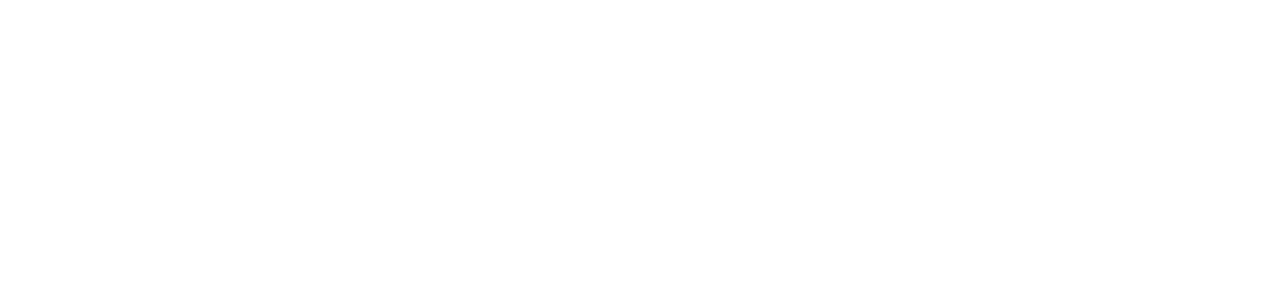
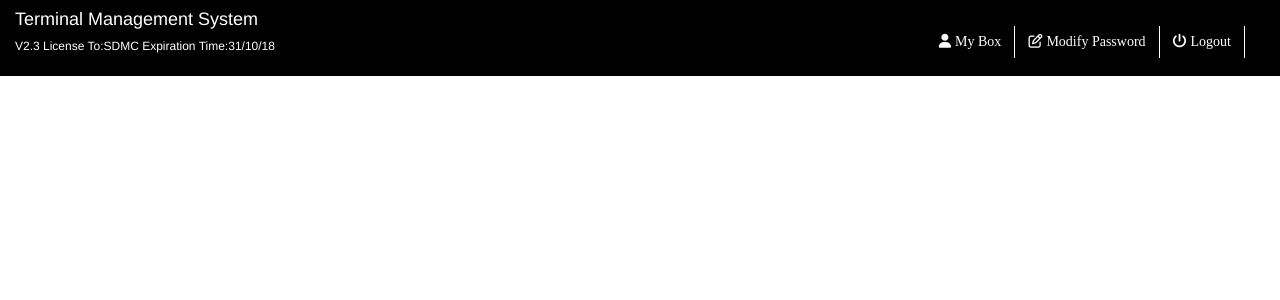
Before and after one commit to mounu12/MyBox, an Angular app: page / in a window 1280 px wide. Shown: the top 300 px of the page. Built offline with nearby package versions, Linux system fonts and the light colour scheme; a web font is replaced by a local one.

Commit message:
header links with dynamic

```diff
--- a/src/app/components/common/header/header.component.css
+++ b/src/app/components/common/header/header.component.css
@@ -479,7 +479,7 @@
   margin-top: 45px;
   margin-bottom: 28px;
 }
-.sdmcicon , .modifypasswordicon , .logouticon{
+.linkicon {
   padding-right:4px
 }
 
@@ -568,7 +568,7 @@
   background-image: none;
 }
 
-#custom-bootstrap-menu.navbar-default .navbar-nav>li>a {
+#custom-bootstrap-menu.navbar-default .navbar-nav>li>a  {
   color: #ffffff ;
   font-family: robotom !important;
   font-size: 14px;
--- a/src/app/components/common/header/header.component.html
+++ b/src/app/components/common/header/header.component.html
@@ -10,7 +10,7 @@
     <div class="collapse navbar-collapse navbar-menubuilder">
       <ul class="nav navbar-nav navbar-right m-right20" style="margin-top:26px;">
         <li *ngFor="let list of urlValues" [routerLinkActive]="['active']" [routerLinkActiveOptions]="{exact:true}">
-          <a class="navbarlink" routerLink={{list.urlLink}}><div [innerHTML]={{list.icon}}></div>{{list.urlName}}</a>
+          <a class="navbarlink" routerLink={{list.urlLink}}><b [innerHTML]='list.icon' class="linkicon"></b>{{list.urlName}}</a>
         </li>
         <!-- <li  routerLinkActive="active" routerLinkActiveOptions="{exact:true}">
           <a class="sdmclink" routerLink='#'><i class="fa fa-user sdmcicon"></i>sdmc</a>
--- a/src/app/components/common/header/header.component.ts
+++ b/src/app/components/common/header/header.component.ts
@@ -19,16 +19,18 @@
         this.urlValues = [
             {
                 'urlLink': '/home',
-                'urlName': 'sdmc',
-                'icon' :' <i class="fa fa-edit modifypasswordicon"></i>'
+                'urlName': 'My Box',
+                'icon' : '<i class="fa fa-user sdmcicon"></i>'
             },
             {
                 'urlLink': '/about',
-                'urlName': 'Modify Password'
+                'urlName': 'Modify Password',
+                'icon' : '<i class="fa fa-edit modifypasswordicon"></i>'
             },
             {
                 'urlLink': '/contact',
-                'urlName': 'Logout'
+                'urlName': 'Logout',
+                'icon' : '<i class="fa fa-power-off logouticon">'
             },
         ];
     }
```
